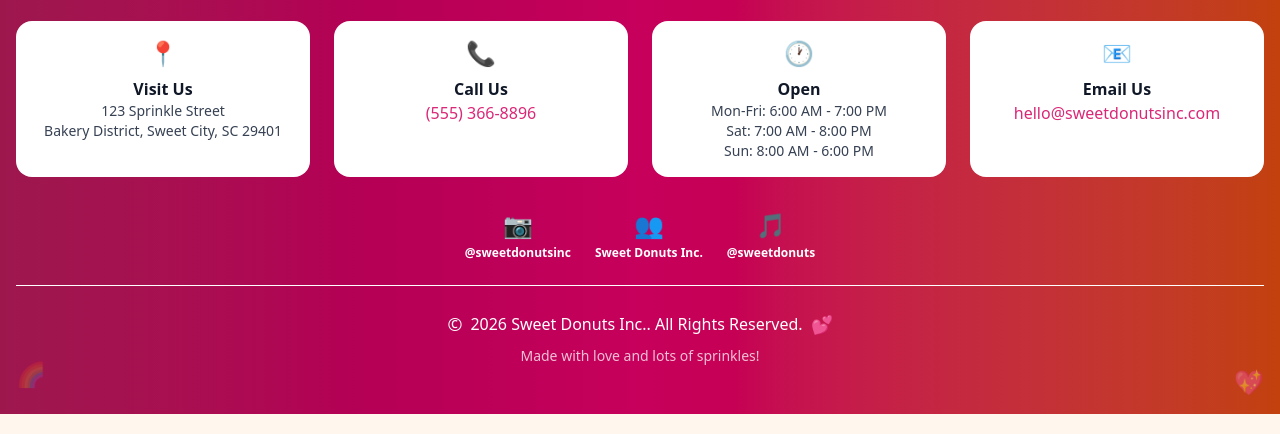
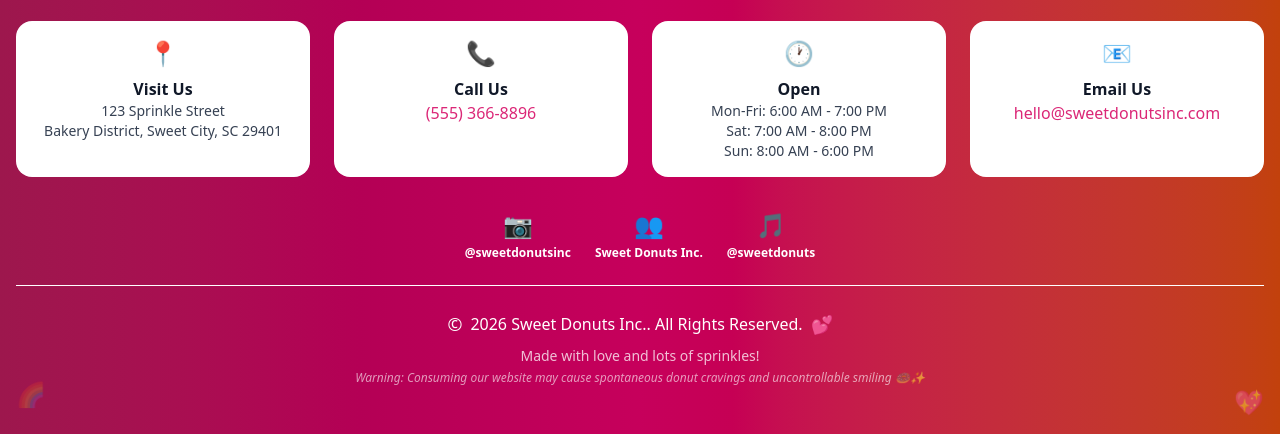
Before and after one commit to webmaister-ai/site-1, an Eleventy site: page src/index.html in a window 1280 px wide. Shown: the part 3881-4315 px from the top of the page. Built offline with nearby package versions, Linux system fonts and the light colour scheme; Eleventy itself is replaced by a stand-in of ours; files that its build step writes are made by us from their sources.

Commit message:
AI Task 28: Add a witty playfull message to the footer **Ignor...

```diff
--- a/src/_includes/base.html
+++ b/src/_includes/base.html
@@ -102,6 +102,9 @@
                     <span class="text-lg">💕</span>
                 </p>
                 <p class="text-sm opacity-75 mt-2">Made with love and lots of sprinkles!</p>
+                <p class="text-xs opacity-60 mt-1 italic text-center">
+                    Warning: Consuming our website may cause spontaneous donut cravings and uncontrollable smiling 🍩✨
+                </p>
             </div>
         </div>
     </footer>
```
Also changed, not shown: 1 other file.
